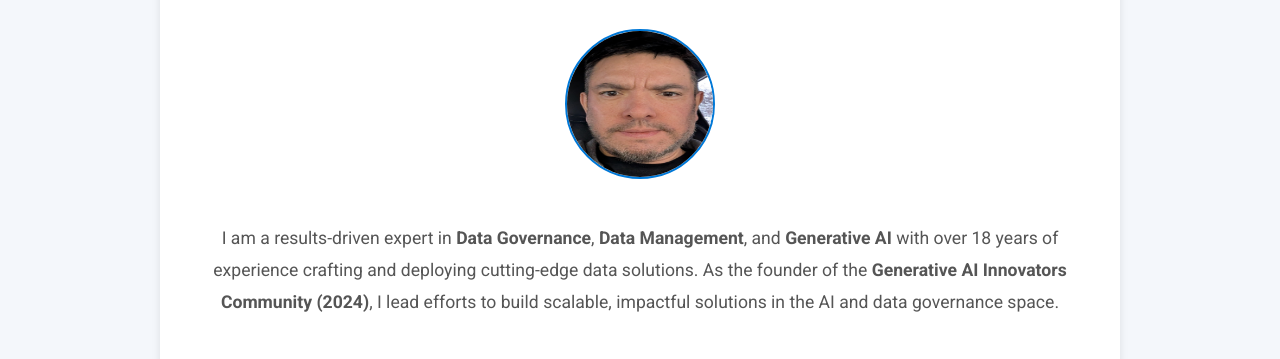
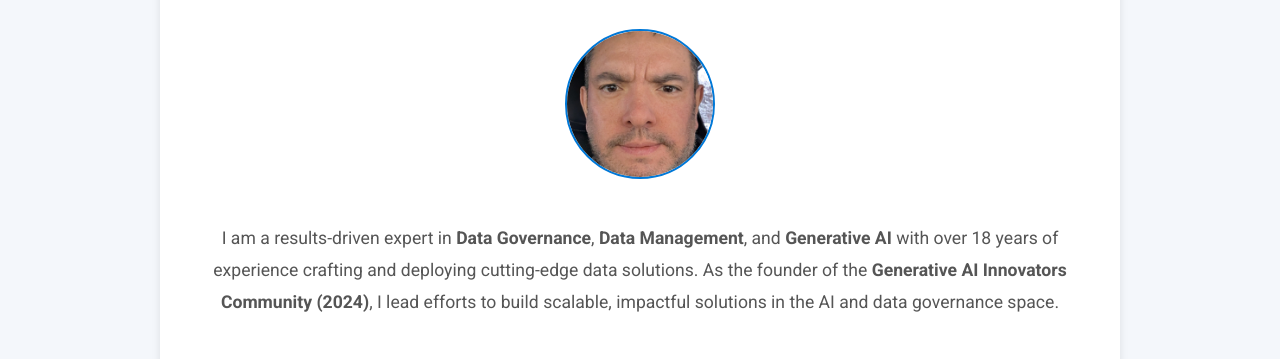
Before and after one commit to mokhayesh/cybertron, a plain HTML site: page docs/index.html in a window 1280 px wide. Shown: the part 368-727 px from the top of the page. Drawn offline with Linux system fonts and the light colour scheme.

Commit message:
Enhanced website with biography update17

```diff
--- a/docs/index.html
+++ b/docs/index.html
@@ -111,9 +111,10 @@
         }
 
         .bio-container img {
-            width: 150px;
-            height: 150px;
+            width: 150px; /* Set the width */
+            height: 150px; /* Set the height */
             border-radius: 50%;
+            object-fit: cover; /* Ensures the image keeps its aspect ratio */
             margin-bottom: 1.5rem;
         }
 
```
